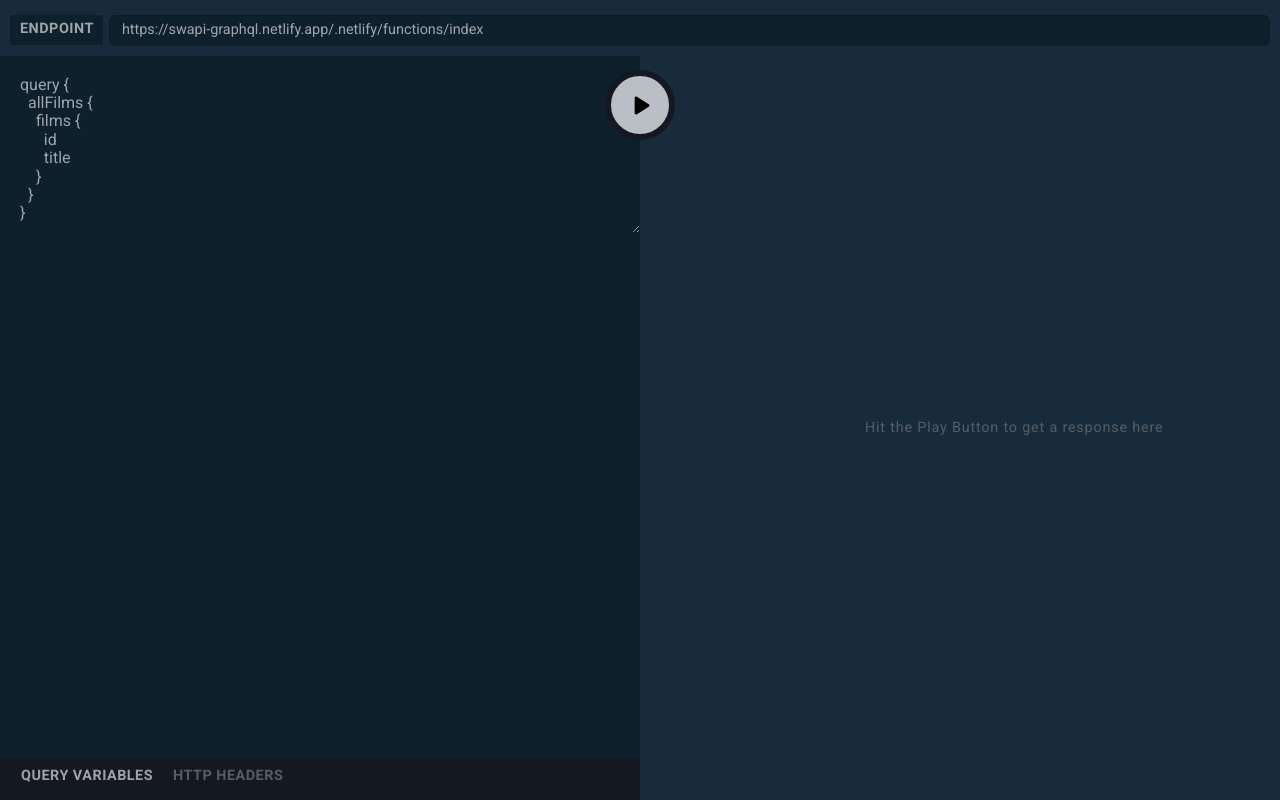
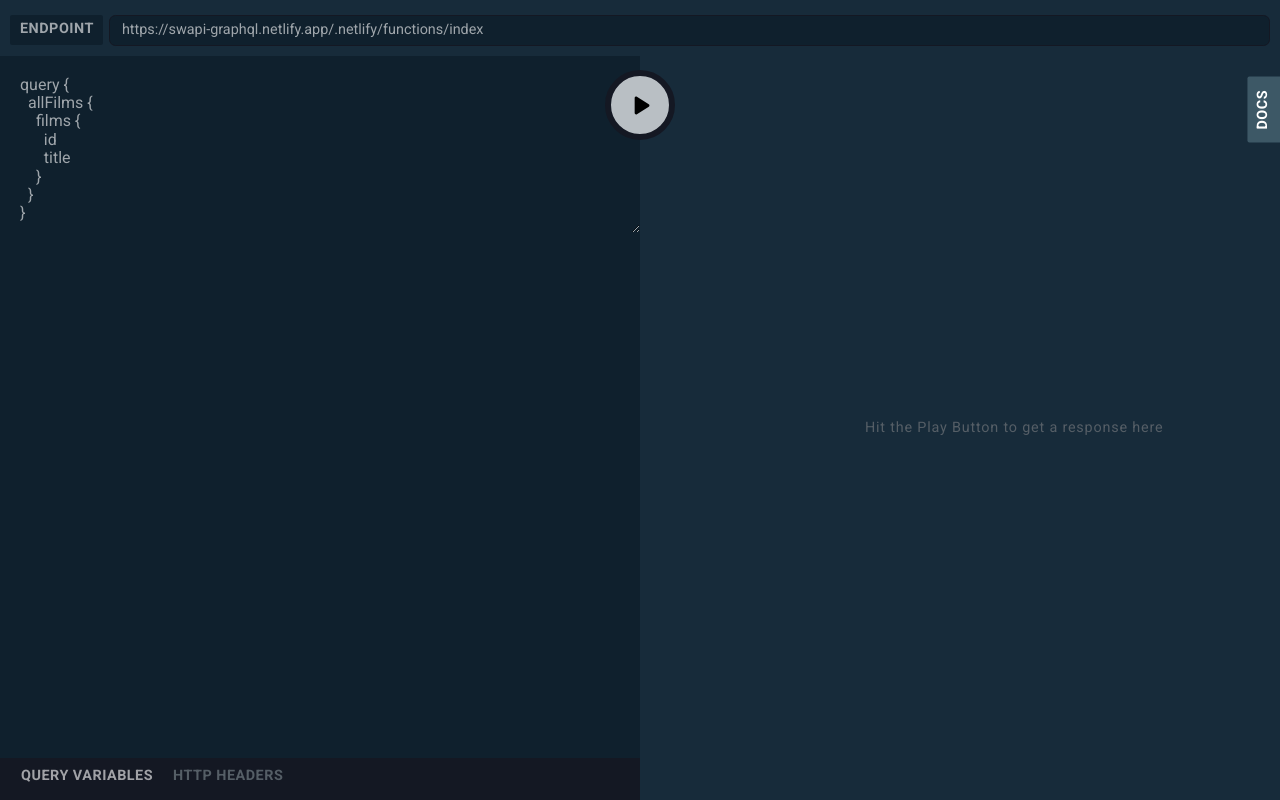
Before and after one commit to Ilichhh/graphiql-app, a React (Vite) app: page /playground in a window 1280 px wide. Built offline with nearby package versions, Linux system fonts and the light colour scheme; no server answers.

Commit message:
feat: add layout for docs section, add logic for opening and closing

```diff
--- /dev/null
+++ b/src/components/playground/docsExplorer/docsExplorer.tsx
@@ -0,0 +1,88 @@
+import React, { useState } from 'react';
+import { DocsTab } from './docsTab';
+import styled from 'styled-components';
+import theme from '../../../theme';
+import { Divider } from '@mui/material';
+
+interface ExplorerWrapperProps {
+  isOpen: boolean;
+}
+
+const ExplorerWrapper = styled.div<ExplorerWrapperProps>`
+  position: absolute;
+  top: 0;
+  right: 0;
+  z-index: 15;
+  width: ${(props) => (props.isOpen ? '420px' : 0)};
+  height: 100%;
+  @media (max-width: 600px) {
+    width: ${(props) => (props.isOpen ? '250px' : 0)};
+  }
+`;
+
+const Explorer = styled.div`
+  position: absolute;
+  top: 0;
+  right: 0;
+  z-index: 10;
+  display: flex;
+  width: 100%;
+  height: 100%;
+  background: white;
+
+  &:before {
+    content: '';
+    display: block;
+    background-color: ${theme.colors.borderDocs};
+    width: 7px;
+    height: 100%;
+  }
+`;
+
+const ExplorerContent = styled.div`
+  display: flex;
+  flex-direction: column;
+  width: 100%;
+  height: 100%;
+  overflow: auto;
+`;
+
+const ExplorerTitle = styled.h1`
+  display: flex;
+  align-items: center;
+  justify-content: center;
+  font-size: 1rem;
+  font-weight: 500;
+  letter-spacing: 0.3px;
+`;
+
+const ExplorerTypes = styled.span`
+  display: flex;
+  align-items: center;
+  padding: 10px;
+  font-size: 1rem;
+  font-weight: 500;
+  color: ${theme.colors.textInactive};
+`;
+export const DocsExplorer = () => {
+  const [isOpen, setIsOpen] = useState(false);
+
+  return (
+    <ExplorerWrapper isOpen={isOpen}>
+      <Explorer>
+        <ExplorerContent>
+          <ExplorerTitle>Documentation Explorer</ExplorerTitle>
+          <Divider />
+          <ExplorerTypes>Root types</ExplorerTypes>
+          <Divider />
+        </ExplorerContent>
+      </Explorer>
+      <DocsTab
+        isOpen={isOpen}
+        onChange={() => {
+          setIsOpen((prev) => !prev);
+        }}
+      />
+    </ExplorerWrapper>
+  );
+};
--- /dev/null
+++ b/src/components/playground/docsExplorer/docsTab.tsx
@@ -0,0 +1,39 @@
+import React from 'react';
+import styled from 'styled-components';
+import theme from '../../../theme';
+
+interface TabProps {
+  isOpen: boolean;
+}
+
+const Tab = styled.div<TabProps>`
+  width: fit-content;
+  display: flex;
+  align-items: center;
+  justify-content: center;
+  margin-top: 110px;
+  padding: 8px 13px;
+  border-radius: 2px 2px 0 0;
+  font-size: 0.9rem;
+  font-weight: 600;
+  letter-spacing: 0.5px;
+  text-transform: uppercase;
+  color: white;
+  background: ${({ isOpen }) => (isOpen ? theme.colors.borderDocs : theme.colors.bgDocsTab)};
+  transform: rotate(-90deg);
+  transform-origin: left bottom;
+  cursor: pointer;
+`;
+
+interface DocsTabProps {
+  isOpen: boolean;
+  onChange: (isOpen: boolean) => void;
+}
+
+export const DocsTab = ({ isOpen, onChange }: DocsTabProps) => {
+  return (
+    <Tab isOpen={isOpen} onClick={() => onChange(!isOpen)}>
+      docs
+    </Tab>
+  );
+};
--- a/src/components/playground/editor.tsx
+++ b/src/components/playground/editor.tsx
@@ -2,6 +2,7 @@ import React from 'react';
 import styled from 'styled-components';
 import theme from '../../theme';
 import { Textarea } from './textarea';
+import { DocsExplorer } from './docsExplorer/docsExplorer';
 
 const Container = styled.section`
   display: flex;
@@ -61,6 +62,7 @@ export const Editor = ({ query, onChange }: EditorProps) => {
           <Tab>HTTP Headers</Tab>
         </Bar>
       </EditorTools>
+      <DocsExplorer />
     </Container>
   );
 };
--- a/src/theme.ts
+++ b/src/theme.ts
@@ -9,6 +9,8 @@ const theme = {
     bgPlayBtn: '#b9bfc4',
     bgPlayBtnHover: '#c3c9ce',
     textInactive: '#555e66',
+    bgDocsTab: '#3d5866',
+    borderDocs: '#37b7a1ff',
   },
 };
 
```
